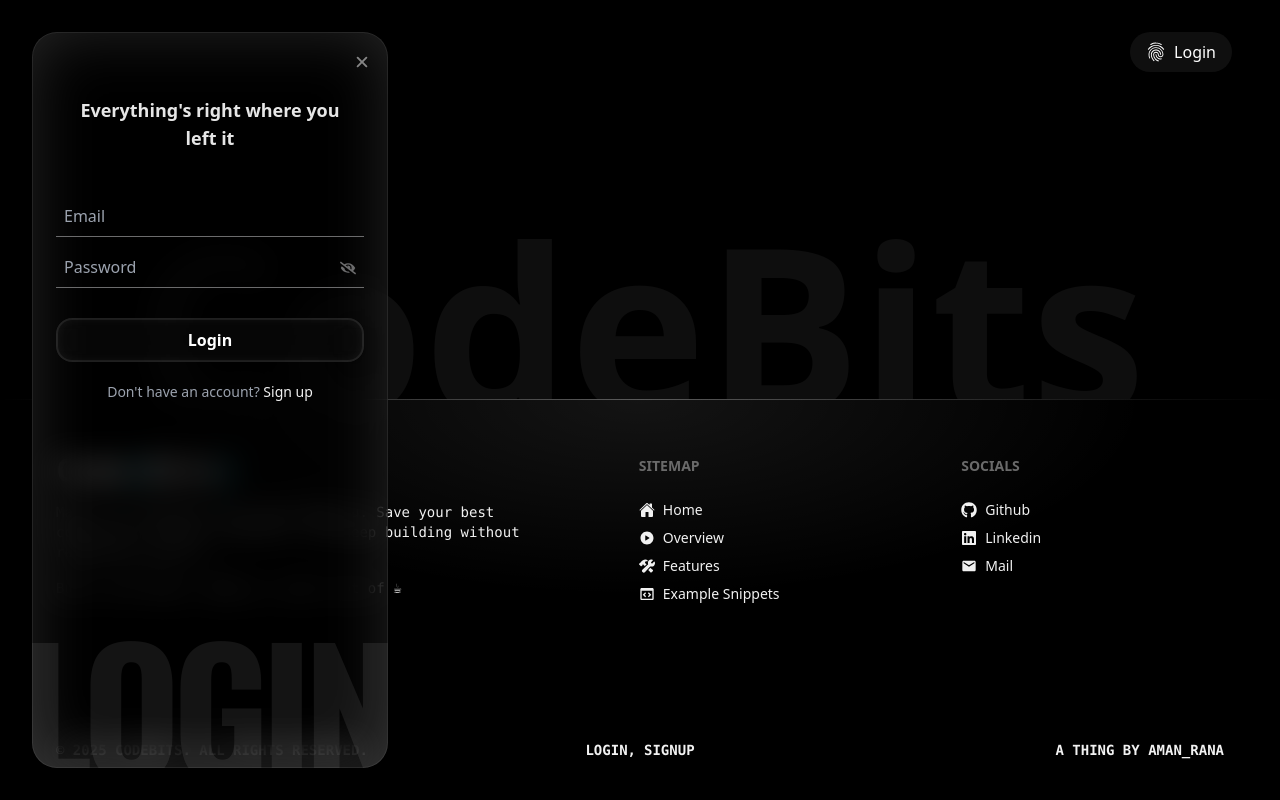
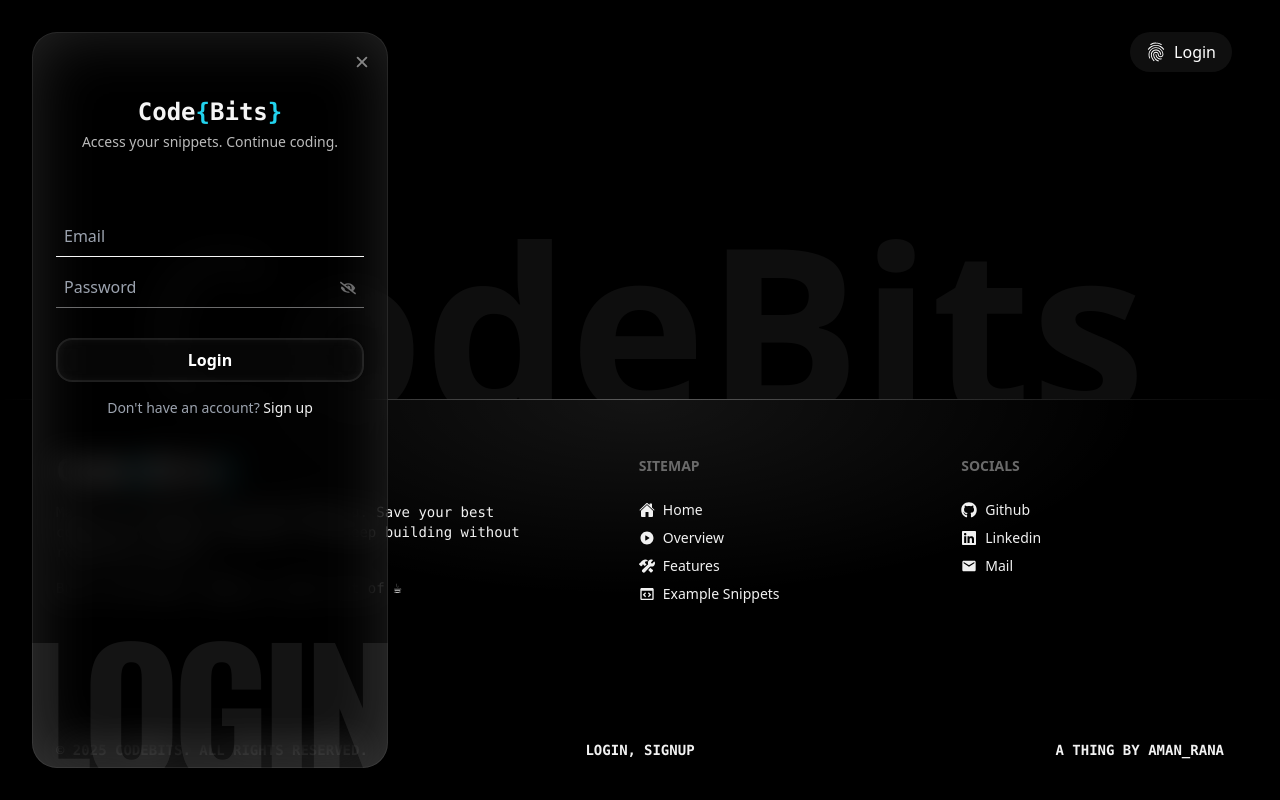
Before and after one commit to amanranahere/CodeBits, a React (Vite) app in the folder frontend/: page / in a window 1280 px wide. Both pictures are taken after a click on the button "LOGIN,". Built offline with nearby package versions, Linux system fonts and the light colour scheme; no server answers.

Commit message:
add logos in login/signupbox

```diff
--- a/frontend/src/components/Auth/LoginBox.tsx
+++ b/frontend/src/components/Auth/LoginBox.tsx
@@ -41,7 +41,7 @@ function LoginBox() {
       initial={{ opacity: 0 }}
       animate={{ opacity: 1 }}
       transition={{ duration: 0.4, ease: "easeOut" }}
-      className="h-full w-full text-white relative overflow-hidden py-16 px-6 flex flex-col gap-y-5 bg-black/65 backdrop-blur-lg rounded-[25px] shadow-[inset_0_0_0_calc(1px+0px)_hsla(0,0%,100%,0.075),_inset_0_0_5vw_hsla(0,0%,100%,0.15)] hover:shadow-[inset_0_0_0_calc(1px+0px)_hsla(0,0%,100%,0.075),_inset_0_0_5vw_hsla(0,0%,100%,0.25)] duration-500"
+      className="h-full w-full text-white relative overflow-hidden py-16 px-6 flex flex-col bg-black/65 backdrop-blur-lg rounded-[25px] shadow-[inset_0_0_0_calc(1px+0px)_hsla(0,0%,100%,0.075),_inset_0_0_5vw_hsla(0,0%,100%,0.15)] hover:shadow-[inset_0_0_0_calc(1px+0px)_hsla(0,0%,100%,0.075),_inset_0_0_5vw_hsla(0,0%,100%,0.25)] duration-500"
     >
       <button
         onClick={toggleLogin}
@@ -50,12 +50,21 @@ function LoginBox() {
         <IoClose className="w-5 h-5" />
       </button>
 
-      <h1 className="text-center text-lg font-bold text-white/90 px-4 pb-3 lg:pb-6">
-        Everything's right where you left it
-      </h1>
+      <div className="text-center text-white/90 px-4 pb-3 lg:pb-6 flex flex-col gap-y-1">
+        <span className="font-mono text-white md:text-2xl font-bold select-none">
+          <span className="text-neutral-100">Code</span>
+          <span className="text-cyan-400">{"{"}</span>
+          <span className="text-neutral-100">Bits</span>
+          <span className="text-cyan-400">{"}"}</span>
+        </span>
+
+        <h1 className="text-[#bababa] text-sm">
+          Access your snippets. Continue coding.
+        </h1>
+      </div>
 
       <form onSubmit={handleSubmit(onSubmit)}>
-        <div className="h-full w-full">
+        <div className="h-full w-full pt-10">
           <div className="floating-input-wrapper">
             {/* email input */}
             <input
@@ -63,6 +72,7 @@ function LoginBox() {
               type="email"
               placeholder="Email"
               required
+              autoFocus
               {...register("email", {
                 required: "Email required",
                 validate: {
@@ -131,7 +141,7 @@ function LoginBox() {
         </div>
       </form>
 
-      <div className="text-center text-sm text-gray-400">
+      <div className="mt-4 text-center text-sm text-gray-400">
         Don't have an account?{" "}
         <button
           onClick={toggleSignup}
--- a/frontend/src/components/Auth/SignupBox.tsx
+++ b/frontend/src/components/Auth/SignupBox.tsx
@@ -50,7 +50,7 @@ function SignupBox() {
       initial={{ opacity: 0 }}
       animate={{ opacity: 1 }}
       transition={{ duration: 0.4, ease: "easeOut" }}
-      className="h-full w-full text-white relative overflow-hidden py-16 px-6 flex flex-col gap-y-5 bg-black/65 backdrop-blur-lg rounded-[25px] shadow-[inset_0_0_0_calc(1px+0px)_hsla(0,0%,100%,0.075),_inset_0_0_5vw_hsla(0,0%,100%,0.15)] hover:shadow-[inset_0_0_0_calc(1px+0px)_hsla(0,0%,100%,0.075),_inset_0_0_5vw_hsla(0,0%,100%,0.25)] duration-500"
+      className="h-full w-full text-white relative overflow-hidden py-16 px-6 flex flex-col bg-black/65 backdrop-blur-lg rounded-[25px] shadow-[inset_0_0_0_calc(1px+0px)_hsla(0,0%,100%,0.075),_inset_0_0_5vw_hsla(0,0%,100%,0.15)] hover:shadow-[inset_0_0_0_calc(1px+0px)_hsla(0,0%,100%,0.075),_inset_0_0_5vw_hsla(0,0%,100%,0.25)] duration-500"
     >
       <button
         onClick={toggleSignup}
@@ -59,12 +59,21 @@ function SignupBox() {
         <IoClose className="w-5 h-5" />
       </button>
 
-      <h1 className="text-center text-lg font-bold text-white/90 pb-6">
-        Keep your best code in <br /> one place
-      </h1>
+      <div className="text-center text-white/90 px-4 pb-3 lg:pb-6 flex flex-col gap-y-1">
+        <span className="font-mono text-white md:text-2xl font-bold select-none">
+          <span className="text-neutral-100">Code</span>
+          <span className="text-cyan-400">{"{"}</span>
+          <span className="text-neutral-100">Bits</span>
+          <span className="text-cyan-400">{"}"}</span>
+        </span>
+
+        <h1 className="text-[#bababa] text-sm">
+          Begin collecting the bits that matter.
+        </h1>
+      </div>
 
       <form onSubmit={handleSubmit(onSubmit)}>
-        <div className="h-full w-full">
+        <div className="h-full w-full pt-10">
           <div className="floating-input-wrapper">
             {/* name input */}
             <input
@@ -72,6 +81,7 @@ function SignupBox() {
               type="text"
               placeholder="Name"
               required
+              autoFocus
               {...register("name", {
                 required: "Name required",
               })}
--- a/frontend/src/components/HomeGuest/Footer/Footer.tsx
+++ b/frontend/src/components/HomeGuest/Footer/Footer.tsx
@@ -165,7 +165,7 @@ export default function Footer() {
             viewport={{ once: true, amount: 1 }}
             className="w-full px-3 md:px-0 flex flex-col md:flex-row justify-between items-center font-bold gap-y-4 md:gap-y-0"
           >
-            <p className="uppercase font-mono order-3 md:order-1 pr-20">
+            <p className="uppercase font-mono order-3 md:order-1 md:pr-20">
               © 2025 CodeBits. All rights reserved.
             </p>
 
--- a/frontend/src/components/Sidebar.tsx
+++ b/frontend/src/components/Sidebar.tsx
@@ -58,7 +58,7 @@ const Sidebar = () => {
         <div className="sticky top-0 w-full p-1 flex justify-between bg-inherit z-10">
           {/*  logo  */}
           <div onClick={() => navigate("/")} className="p-2 cursor-pointer">
-            <span className="font-mono text-white text-2xl font-bold select-none">
+            <span className="font-mono text-white md:text-xl font-bold select-none">
               Code
               <span className="text-cyan-400">{"{"}</span>
               Bits
```
